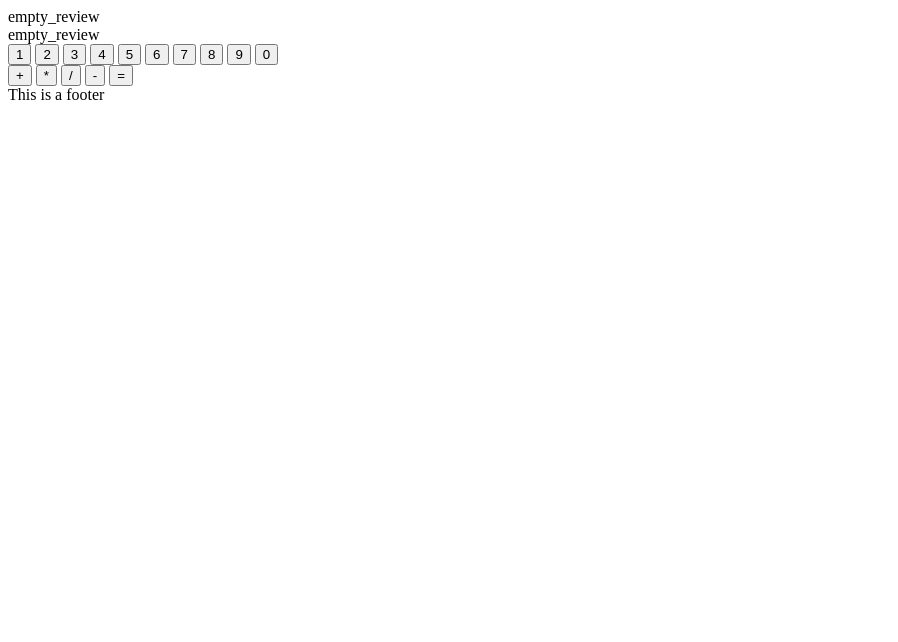
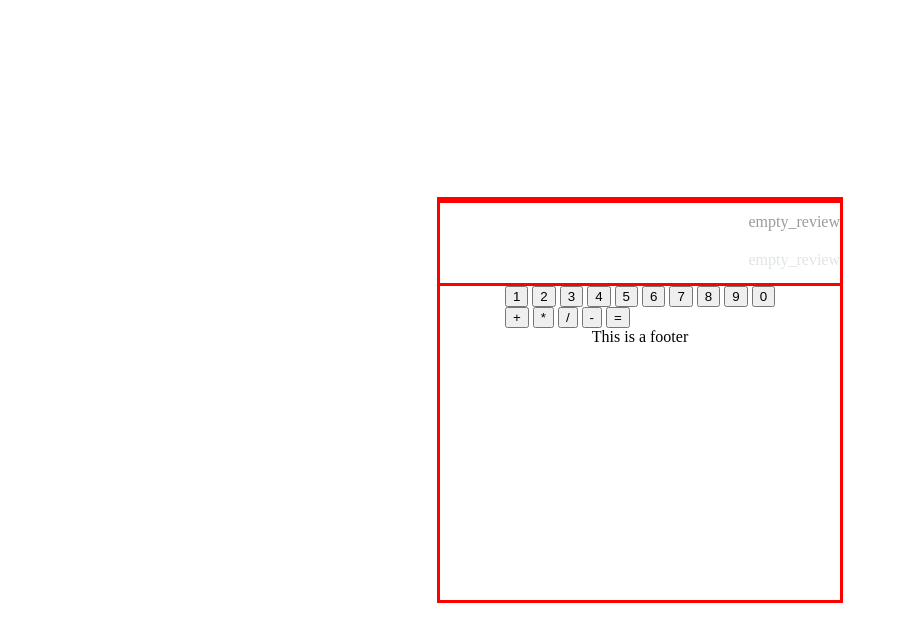
Before and after one commit to LazySeagull/js-calc-project, a plain HTML site: page index.html in a window 1280 px wide. Shown: the whole page, without its empty margins (0-898 px from the left). Drawn offline with Linux system fonts and the light colour scheme.

Commit message:
done with the screen thing ig

```diff
--- a/index.html
+++ b/index.html
@@ -7,9 +7,10 @@
     <title>JavaScriptCalc</title>
   </head>
   <body>
+    <div class="MainContainer">
       <div class="ScreenContainer">
-      <div class="equation-review">empty_review</div>
-      <div class="equation-main">empty_review</div>
+        <div class="EquationReview">empty_review</div>
+        <div class="EquationMain">empty_review</div>
       </div>
 
       <div class="OpeationAndNumberButton">
@@ -36,5 +37,6 @@
       </div>
 
       <div class="footer">This is a footer</div>
+    </div>
   </body>
 </html>
--- a/styles.css
+++ b/styles.css
@@ -0,0 +1,46 @@
+:root{
+    --background-color:black;
+    --equation-review-color:#969e98;
+    --equation-main-color:#dfe6e0;
+}
+
+
+body{
+    display:flex;
+    justify-content:center;
+    align-items:center;
+    height:100vh;
+    margin:0;
+}
+
+.MainContainer{
+    display:flex;
+    flex-direction:column;
+    align-items: center;
+    border:red solid;
+    height:400px;
+    width:400px;
+    /* background-color: var(--background-color); */
+
+
+}
+
+.ScreenContainer{
+    display:flex;
+    flex-direction:column;
+    border:red solid;
+    /* margin-bottom:100px; */
+    height:20%;
+    width:100%;
+    text-align:right;
+    gap:20px;
+}
+
+.EquationReview{
+   padding-top:10px;
+   color: var(--equation-review-color);
+}
+
+.EquationMain{
+    color:var(--equation-main-color);
+}
```
Lines whose indentation alone changed are shown as unchanged.
